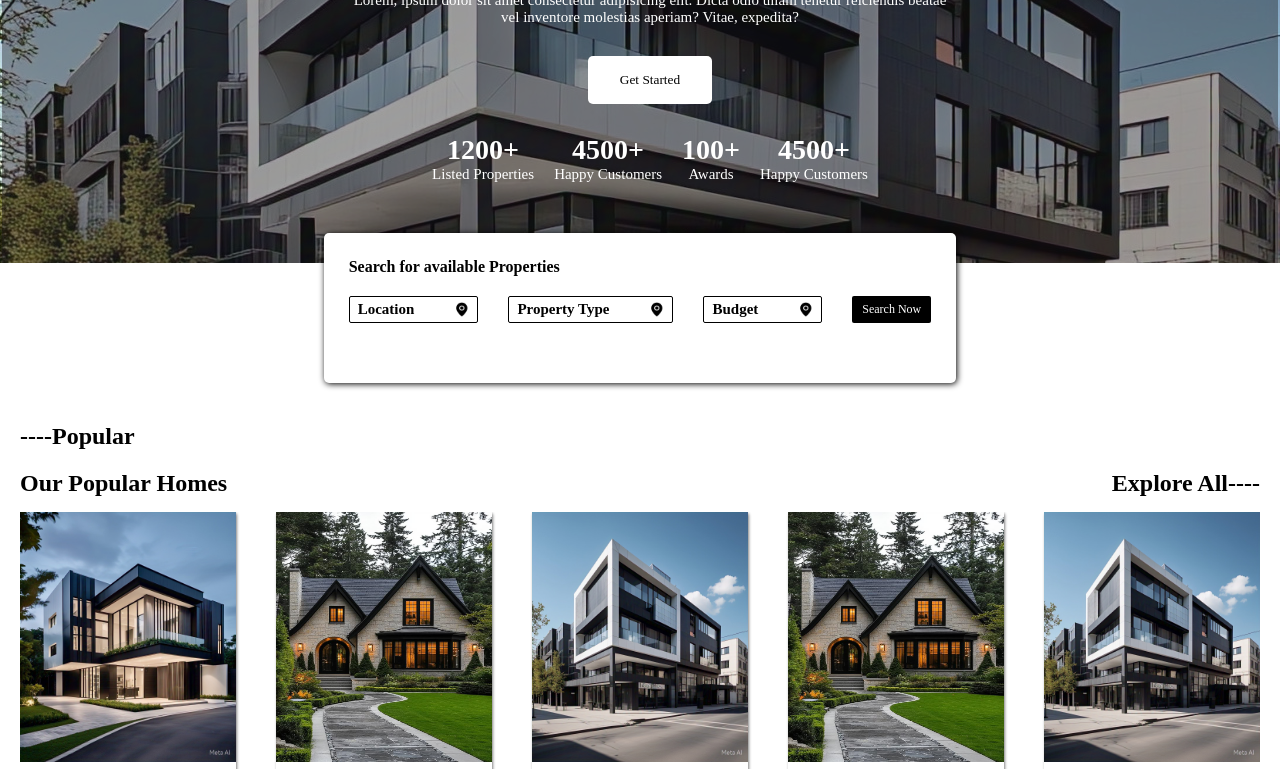
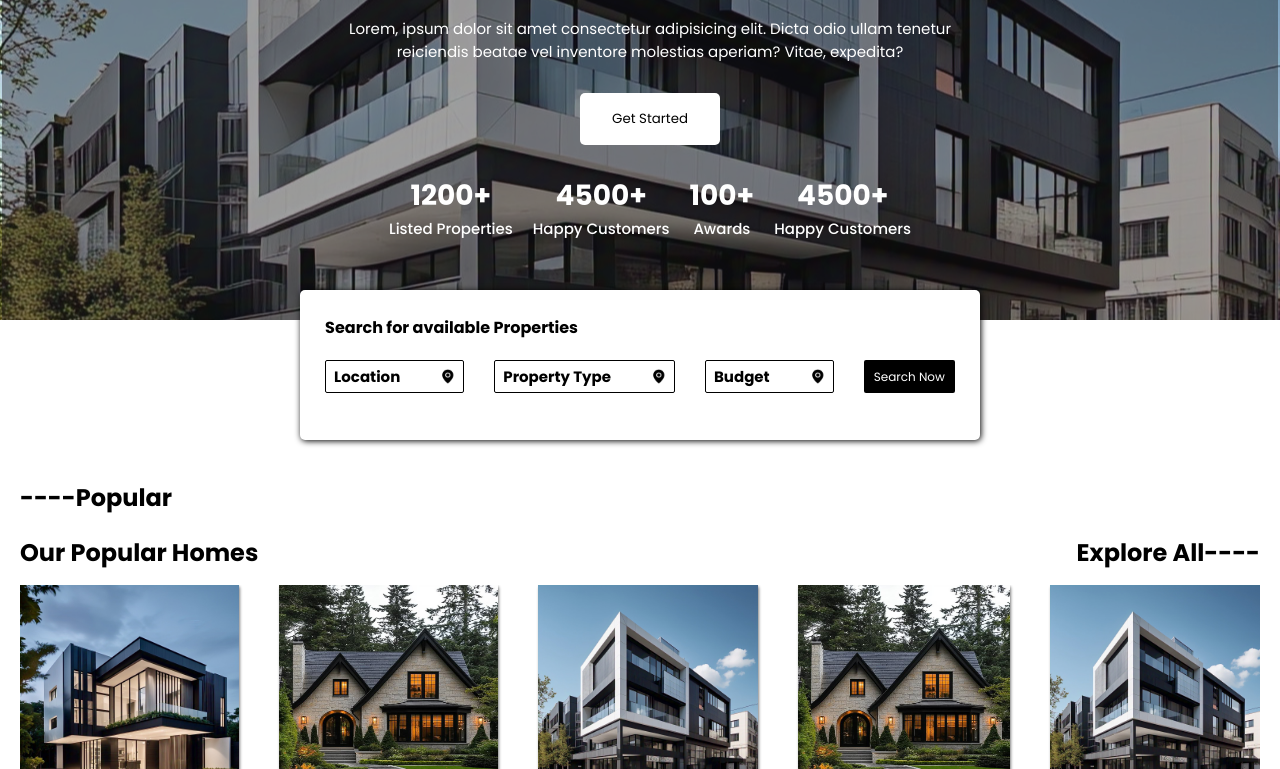
Before and after one commit to ayodejibello/AgoldSample, a plain HTML site: page index.html in a window 1280 px wide. Shown: the part 213-982 px from the top of the page. Drawn offline with Linux system fonts and the light colour scheme.

Commit message:
external fonts added

```diff
--- a/index.html
+++ b/index.html
@@ -2,6 +2,9 @@
 <html lang="en">
   <head>
     <link rel="stylesheet" href="styles.css" />
+    <link rel="preconnect" href="https://fonts.googleapis.com">
+<link rel="preconnect" href="https://fonts.gstatic.com" crossorigin>
+<link href="https://fonts.googleapis.com/css2?family=Itim&family=Poppins:ital,wght@0,100;0,200;0,300;0,400;0,500;0,600;0,700;0,800;0,900;1,100;1,200;1,300;1,400;1,500;1,600;1,700;1,800;1,900&display=swap" rel="stylesheet">
     <meta charset="UTF-8" />
     <meta name="viewport" content="width=, initial-scale=1.0" />
     <title>Agold Int.</title>
```
